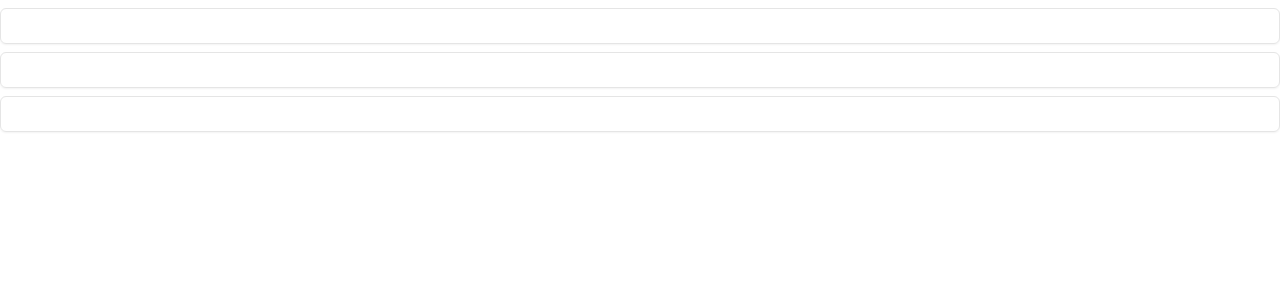
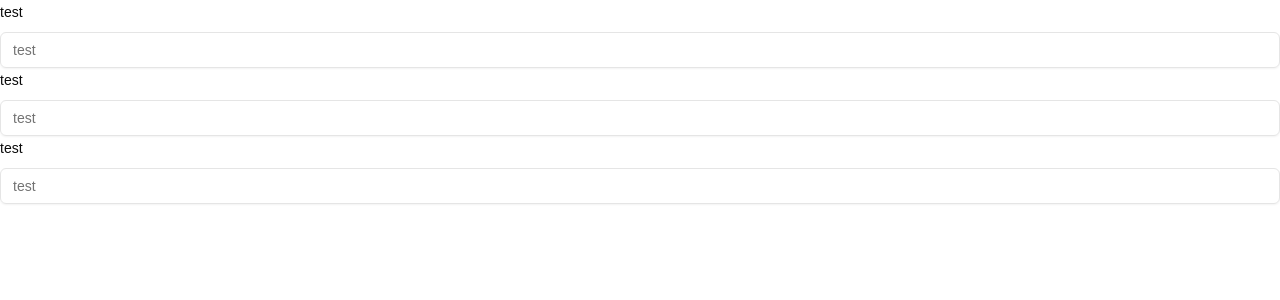
Before and after one commit to hdmGOAT/codelearnproject, a Next.js app in the folder frontend/: page /signup in a window 1280 px wide. Shown: the top 300 px of the page. Built offline with nearby package versions, Linux system fonts and the light colour scheme.

Commit message:
this is lookin good

```diff
--- a/frontend/app/signup/page.tsx
+++ b/frontend/app/signup/page.tsx
@@ -1,18 +1,19 @@
 "use client";
 
-import DynamicForm from "@/components/DynamicForm";
+import DynamicForm, { Field } from "@/components/DynamicForm";
 import { Form, FormField } from "@/components/ui/form";
 import { placeholder } from "@uiw/react-codemirror";
 import React from "react";
 import * as z from "zod";
 
 const SignupPage = () => {
-  const fields = [
+  const fields: Field[] = [
     {
       name: "test",
       label: "test",
       type: "text" as "text",
       placeholder: "test",
+      defaultValue: "mwamawmamw hi",
       options: [
         {
           label: "test",
--- a/frontend/components/DynamicForm.tsx
+++ b/frontend/components/DynamicForm.tsx
@@ -20,7 +20,7 @@ import { zodResolver } from "@hookform/resolvers/zod";
 import { format } from "path";
 import { Input } from "./ui/input";
 
-interface Field {
+export interface Field {
   name: string;
   label: string;
   type: "text" | "email" | "password" | "select" | "checkbox" | "radio";
@@ -60,14 +60,14 @@ const DynamicForm = ({ schema, fields, onSubmit }: DynamicFormProps) => {
   const renderField = (field: Field) => {
     return (
       <FormField
-        key={(field as Field).name}
+        key={field.name}
         control={form.control}
-        name={(field as Field).name}
+        name={field.name}
         render={() => (
           <FormItem>
-            <FormLabel></FormLabel>
+            <FormLabel>{field.label}</FormLabel>
             <FormControl>
-              <Input />
+              <Input placeholder={field.placeholder ? field.placeholder : ""} />
             </FormControl>
 
             <FormMessage />
```
